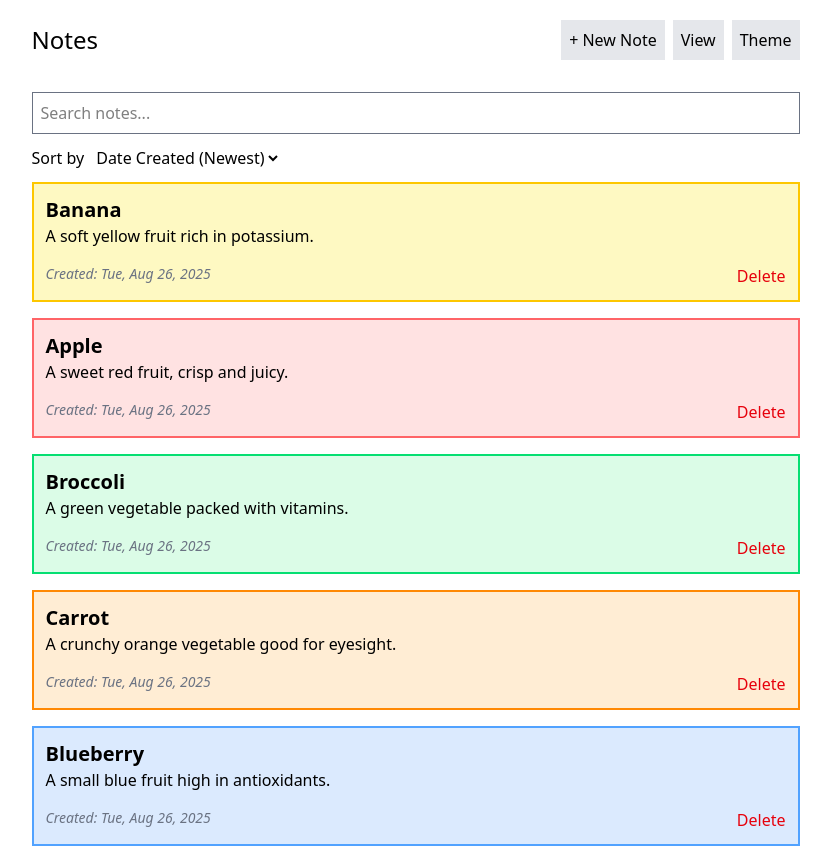
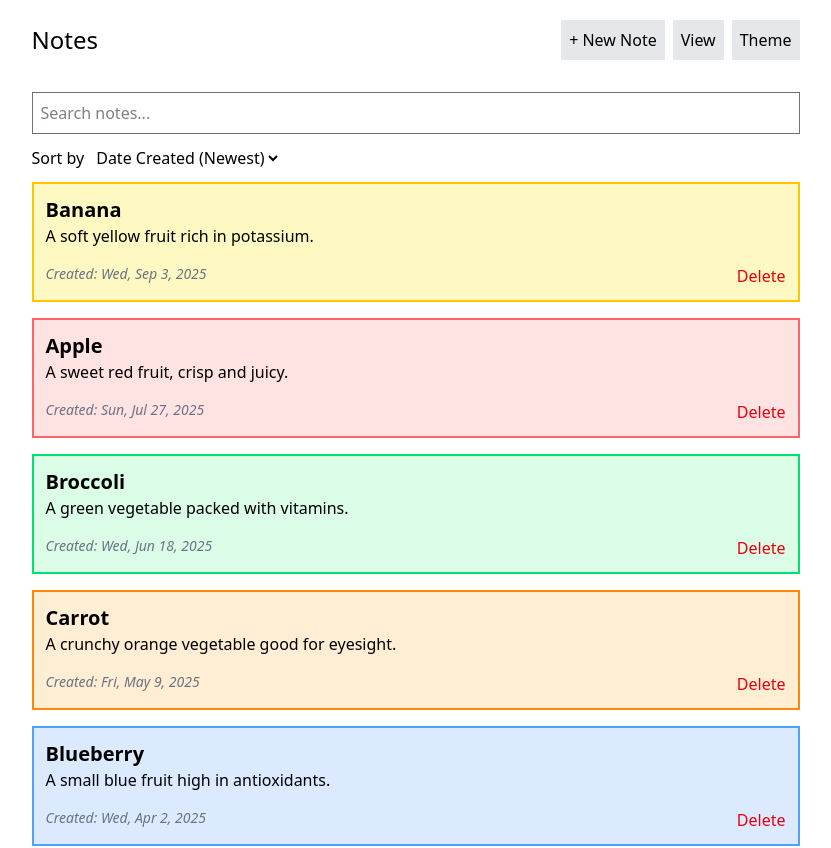
Before and after one commit to mangoPixel1/react-notes-app, a React (Vite) app in the folder notepad/: page / in a window 1280 px wide. Shown: the top 848 px of the page, without its empty margins (217-1048 px from the left). Built offline with nearby package versions, Linux system fonts and the light colour scheme.

Commit message:
NotesView Sorting
- sort by creation date
- sort by last edited
- sort by color

```diff
--- a/notepad/src/NotesContext.jsx
+++ b/notepad/src/NotesContext.jsx
@@ -7,51 +7,51 @@ const initialState = {
   notesList: [
     {
       id: crypto.randomUUID(),
-      creationDate: new Date(),
-      lastEdited: new Date(),
-      title: "Banana",
-      body: "A soft yellow fruit rich in potassium.",
-      color: "yellow",
+      creationDate: new Date("2025-03-14T09:32:00"),
+      lastEdited: new Date("2025-03-15T14:47:00"),
+      title: "Mushroom",
+      body: "A gray vegetable with an earthy flavor.",
+      color: "gray",
     },
     {
       id: crypto.randomUUID(),
-      creationDate: new Date(),
-      lastEdited: new Date(),
+      creationDate: new Date("2025-04-02T11:20:00"),
+      lastEdited: new Date("2025-04-04T10:45:00"),
+      title: "Blueberry",
+      body: "A small blue fruit high in antioxidants.",
+      color: "blue",
+    },
+    {
+      id: crypto.randomUUID(),
+      creationDate: new Date("2025-05-09T13:05:00"),
+      lastEdited: new Date("2025-05-10T09:15:00"),
+      title: "Carrot",
+      body: "A crunchy orange vegetable good for eyesight.",
+      color: "orange",
+    },
+    {
+      id: crypto.randomUUID(),
+      creationDate: new Date("2025-06-18T16:42:00"),
+      lastEdited: new Date("2025-06-19T08:30:00"),
+      title: "Broccoli",
+      body: "A green vegetable packed with vitamins.",
+      color: "green",
+    },
+    {
+      id: crypto.randomUUID(),
+      creationDate: new Date("2025-07-27T10:25:00"),
+      lastEdited: new Date("2025-07-29T12:50:00"),
       title: "Apple",
       body: "A sweet red fruit, crisp and juicy.",
       color: "red",
     },
     {
       id: crypto.randomUUID(),
-      creationDate: new Date(),
-      lastEdited: new Date(),
-      title: "Broccoli",
-      body: "A green vegetable packed with vitamins.",
-      color: "green",
-    },
-    {
-      id: crypto.randomUUID(),
-      creationDate: new Date(),
-      lastEdited: new Date(),
-      title: "Carrot",
-      body: "A crunchy orange vegetable good for eyesight.",
-      color: "orange",
-    },
-    {
-      id: crypto.randomUUID(),
-      creationDate: new Date(),
-      lastEdited: new Date(),
-      title: "Blueberry",
-      body: "A small blue fruit high in antioxidants.",
-      color: "blue",
-    },
-    {
-      id: crypto.randomUUID(),
-      creationDate: new Date(),
-      lastEdited: new Date(),
-      title: "Mushroom",
-      body: "A gray vegetable with an earthy flavor.",
-      color: "gray",
+      creationDate: new Date("2025-09-03T15:18:00"),
+      lastEdited: new Date("2025-09-05T09:22:00"),
+      title: "Banana",
+      body: "A soft yellow fruit rich in potassium.",
+      color: "yellow",
     },
   ],
 };
--- a/notepad/src/components/NotesView.jsx
+++ b/notepad/src/components/NotesView.jsx
@@ -12,6 +12,14 @@ function NotesView() {
   const { addMode, setAddMode } = useContext(UIContext);
   const { notes, addNote } = useContext(NotesContext);
   const colorOptions = ["yellow", "red", "green", "orange", "blue", "gray"];
+  const colorSortOrder = {
+    red: 0,
+    orange: 1,
+    yellow: 2,
+    green: 3,
+    blue: 4,
+    gray: 5,
+  };
 
   const [newNoteData, setNewNoteData] = useState({
     title: "",
@@ -19,6 +27,12 @@ function NotesView() {
     color: "",
   });
 
+  const [sortOption, setSortOption] = useState("date-created-newest");
+  const [sortedNotes, setSortedNotes] = useState(
+    [...notes].sort(
+      (a, b) => new Date(b.creationDate) - new Date(a.creationDate)
+    )
+  );
   const [error, setError] = useState("");
 
   function handleAddNote(e) {
@@ -61,6 +75,54 @@ function NotesView() {
       setError("");
     }
   }
+
+  useEffect(() => {
+    switch (sortOption) {
+      case "date-created-newest":
+        setSortedNotes(
+          [...notes].sort(
+            (a, b) => new Date(b.creationDate) - new Date(a.creationDate)
+          )
+        );
+        break;
+
+      case "date-created-oldest":
+        setSortedNotes(
+          [...notes].sort(
+            (a, b) => new Date(a.creationDate) - new Date(b.creationDate)
+          )
+        );
+        break;
+
+      case "last-edited-newest":
+        setSortedNotes(
+          [...notes].sort(
+            (a, b) => new Date(b.lastEdited) - new Date(a.lastEdited)
+          )
+        );
+        break;
+
+      case "last-edited-oldest":
+        setSortedNotes(
+          [...notes].sort(
+            (a, b) => new Date(a.lastEdited) - new Date(b.lastEdited)
+          )
+        );
+        break;
+
+      case "color":
+        setSortedNotes(
+          [...notes].sort(
+            (a, b) => colorSortOrder[a.color] - colorSortOrder[b.color]
+          )
+        );
+        break;
+      default:
+        console.log("default sorting option");
+        setSortedNotes([...notes]);
+        break;
+    }
+  }, [notes, sortOption]);
 
   return (
     <div className="mt-8">
@@ -148,15 +210,21 @@ function NotesView() {
         <label htmlFor="sortBy" className="mr-2">
           Sort by
         </label>
-        <select name="sortBy" id="sortBy">
+        <select
+          value={sortOption}
+          onChange={(e) => setSortOption(e.target.value)}
+          name="sortBy"
+          id="sortBy"
+        >
           <option value="date-created-newest">{`Date Created (Newest)`}</option>
           <option value="date-created-oldest">{`Date Created (Oldest)`}</option>
-          <option value="last-edited">Last Edited</option>
+          <option value="last-edited-newest">{`Last Edited (Newest)`}</option>
+          <option value="last-edited-oldest">{`Last Edited (Oldest)`}</option>
           <option value="color">Color</option>
         </select>
       </div>
       <div className="space-y-4">
-        {notes.map((note) => (
+        {sortedNotes.map((note) => (
           <NoteCard
             key={note.id}
             id={note.id}
```
